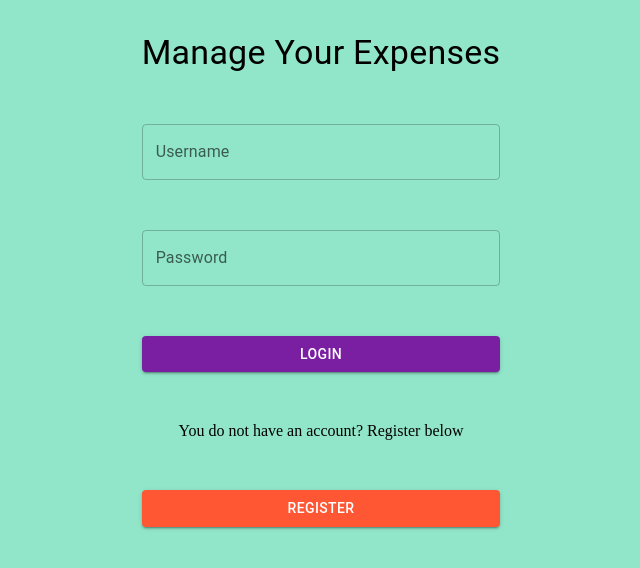
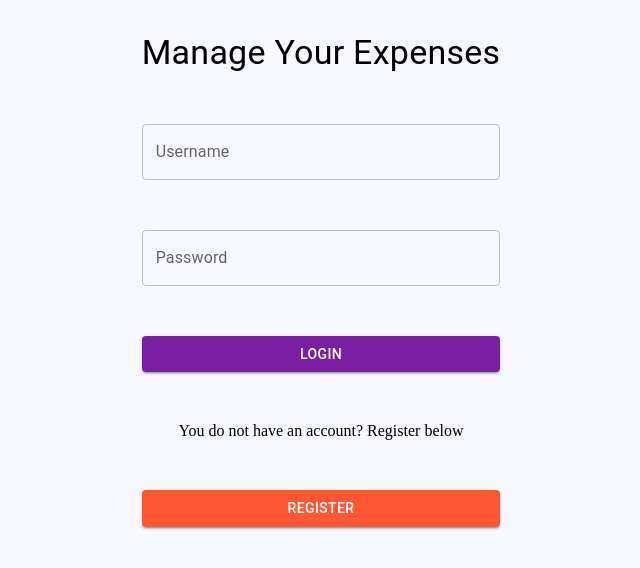
Before and after one commit to ardeleanmarcel/Manage-your-expenses, a React (Vite) app: page /register in a window 1280 px wide. Shown: the top 568 px of the page, without its empty margins (319-959 px from the left). Built offline with nearby package versions, Linux system fonts and the light colour scheme.

Commit message:
install react-router-dom & create Pages file folder

```diff
--- a/package.json
+++ b/package.json
@@ -25,6 +25,7 @@
     "eslint": "^8.57.0",
     "eslint-plugin-react-hooks": "^4.6.0",
     "eslint-plugin-react-refresh": "^0.4.5",
+    "react-router-dom": "^6.23.0",
     "typescript": "^5.2.2",
     "vite": "^5.1.6"
   }
--- a/src/App.tsx
+++ b/src/App.tsx
@@ -1,7 +1,6 @@
+import { Typography } from '@mui/material'
+import Login from './Pages/Login/Login'
 import './App.css'
-
-import Login from './Login/Login'
-import { Typography } from '@mui/material'
 
 function App() {
   return (
--- /dev/null
+++ b/src/Pages/Register/Register.tsx
@@ -0,0 +1,3 @@
+export default function Register() {
+  return <div>Register</div>
+}
--- a/src/index.css
+++ b/src/index.css
@@ -3,5 +3,5 @@ body {
   display: flex;
   min-width: 320px;
   height: 100vh;
-  background-color: rgb(145, 230, 201);
+  background-color: ghostwhite;
 }
```
Also changed, not shown: src/Pages/Login/Login.css (renamed from src/Login/Login.css), src/Pages/Login/Login.tsx (renamed from src/Login/Login.tsx), 1 other file (tests, documents, lock files or other folders).
